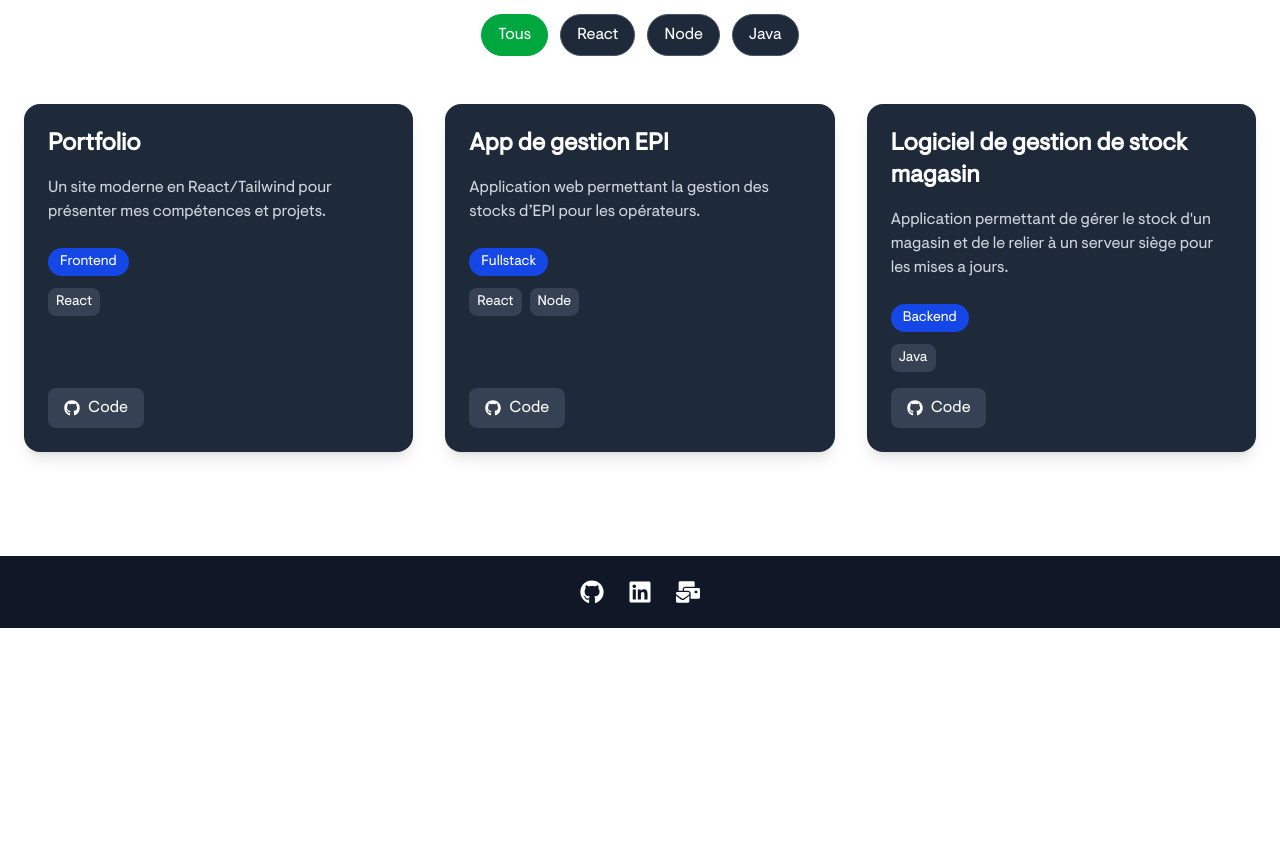
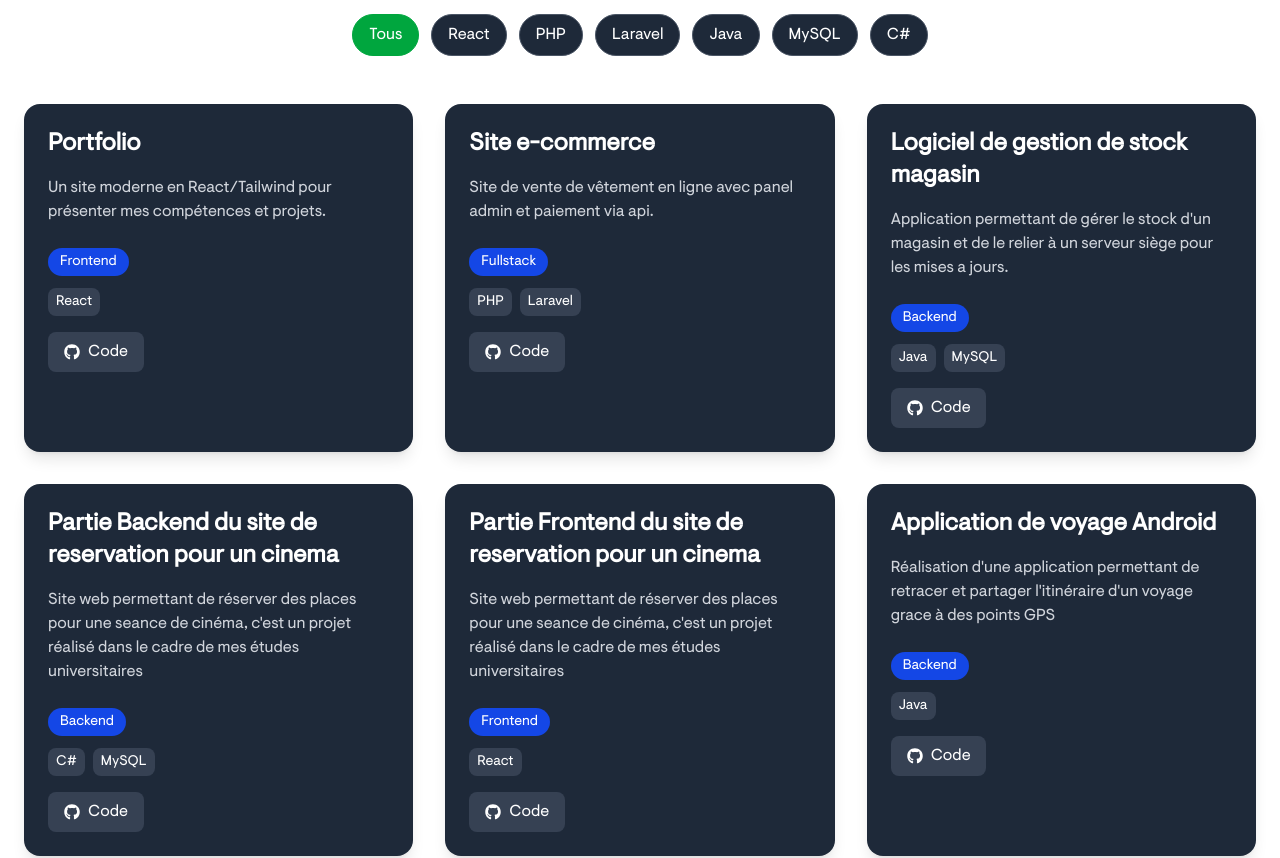
Before and after one commit to Theoode/portfolio, a React (Vite) app: page /project in a window 1280 px wide. Shown: the part 308-1166 px from the top of the page. Before the commit the page ends 936 px from the top, so only its background shows below. Built offline with nearby package versions, Linux system fonts and the light colour scheme.

Commit message:
Modifications

```diff
--- a/src/pages/Home.tsx
+++ b/src/pages/Home.tsx
@@ -34,7 +34,7 @@ export default function Home() {
                     {/* Conteneur droit */}
                     <div className="flex-1 p-6 rounded-lg flex items-center justify-center opacity-0 animate-fadeIn delay-400">
                         <img
-                            src="../../public/Avatar.png"
+                            src="/Avatar.png"
                             alt="avatar"
                             className="max-w-full h-auto rounded-full"
                         />
--- a/src/pages/Project.tsx
+++ b/src/pages/Project.tsx
@@ -8,24 +8,45 @@ export default function Project() {
         {
             title: "Portfolio",
             description: "Un site moderne en React/Tailwind pour présenter mes compétences et projets.",
-            github: "https://github.com/tonprofil/portfolio",
+            github: "https://github.com/Theoode/portfolio",
             type: "Frontend",
             tech: ["React"]
         },
         {
-            title: "App de gestion EPI",
-            description: "Application web permettant la gestion des stocks d’EPI pour les opérateurs.",
-            github: "https://github.com/tonprofil/gestion-epi",
+            title: "Site e-commerce",
+            description: "Site de vente de vêtement en ligne avec panel admin et paiement via api.",
+            github: "https://github.com/Theoode/ecommerce",
             type: "Fullstack",
-            tech: ["React", "Node"]
+            tech: ["PHP","Laravel"]
         },
         {
             title: "Logiciel de gestion de stock magasin",
             description: "Application permettant de gérer le stock d'un magasin et de le relier à un serveur siège pour les mises a jours.",
             github: "https://github.com/Theoode/Bricomerlin",
             type: "Backend",
+            tech: ["Java","MySQL"]
+        },
+        {
+            title: "Partie Backend du site de reservation pour un cinema",
+            description: "Site web permettant de réserver des places pour une seance de cinéma, c'est un projet réalisé dans le cadre de mes études universitaires",
+            github: "https://github.com/Theoode/UniversiteDomain",
+            type: "Backend",
+            tech: ["C#","MySQL"]
+        },
+        {
+            title: "Partie Frontend du site de reservation pour un cinema",
+            description: "Site web permettant de réserver des places pour une seance de cinéma, c'est un projet réalisé dans le cadre de mes études universitaires",
+            github: "https://github.com/Theoode/",
+            type: "Frontend",
+            tech: ["React"]
+        },
+        {
+            title: "Application de voyage Android",
+            description: "Réalisation d'une application permettant de retracer et partager l'itinéraire d'un voyage grace à des points GPS",
+            github: "https://github.com/Theoode/ProjetAndroid",
+            type: "Backend",
             tech: ["Java"]
-        },
+        }
     ];
 
     const allTypes = ["Tous", ...new Set(projects.map(p => p.type))];
@@ -82,8 +103,7 @@ export default function Project() {
                                     activeTech === tech
                                         ? "bg-green-600 border-green-600"
                                         : "bg-gray-800 border-gray-600 hover:bg-gray-700"
-                                }`}
-                            >
+                                }`}>
                                 {tech}
                             </button>
                         ))}
@@ -91,28 +111,21 @@ export default function Project() {
                 </div>
 
                 {/* Grille des projets */}
-                <div className="grid grid-cols-1 md:grid-cols-2 lg:grid-cols-3 gap-8 animate-fadeIn delay-500 opacity-0">
+                <div className="grid grid-cols-1 md:grid-cols-2 lg:grid-cols-3 gap-8">
                     {filteredProjects.map((project, index) => (
                         <div
                             key={index}
-                            className={`bg-gray-800 p-6 rounded-2xl shadow-lg hover:scale-105 transform transition duration-300 flex flex-col justify-between animate-fadeIn delay-${index * 100}`}
+                            className="bg-gray-800 p-6 rounded-2xl shadow-lg transform transition duration-500 hover:scale-105 hover:shadow-xl opacity-0 animate-fadeIn"
+                            style={{ animationDelay: `${index * 150}ms`, animationFillMode: "forwards" }}
                         >
                             <div>
                                 <h2 className="text-2xl font-bold mb-4">{project.title}</h2>
                                 <p className="text-gray-300 mb-6">{project.description}</p>
 
-                                <span className="inline-block px-3 py-1 mb-3 text-sm bg-blue-700 rounded-full">
-                    {project.type}
-                </span>
-
+                                <span className="inline-block px-3 py-1 mb-3 text-sm bg-blue-700 rounded-full">{project.type}</span>
                                 <div className="flex flex-wrap gap-2 mb-4">
                                     {project.tech.map((t, i) => (
-                                        <span
-                                            key={i}
-                                            className="px-2 py-1 text-sm bg-gray-700 rounded-lg"
-                                        >
-                            {t}
-                        </span>
+                                        <span key={i} className="px-2 py-1 text-sm bg-gray-700 rounded-lg">{t}</span>
                                     ))}
                                 </div>
                             </div>
@@ -130,6 +143,7 @@ export default function Project() {
                         </div>
                     ))}
                 </div>
+
             </div>
 
             <Footer />
```
